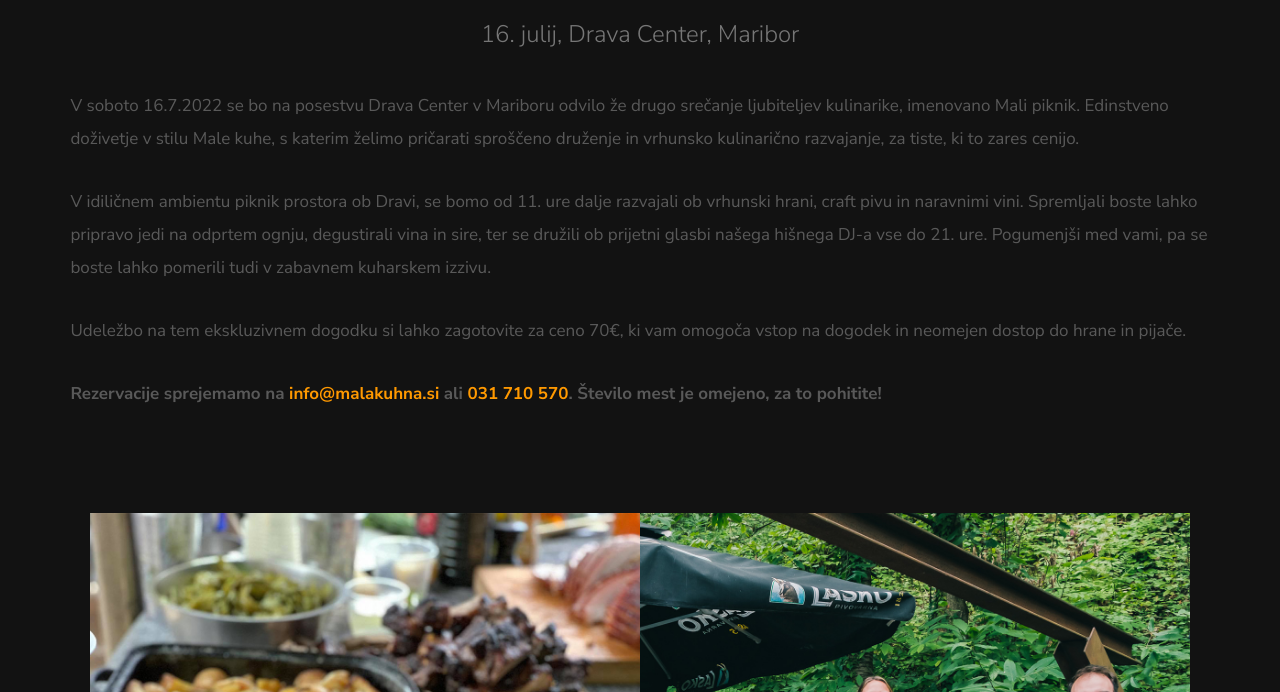
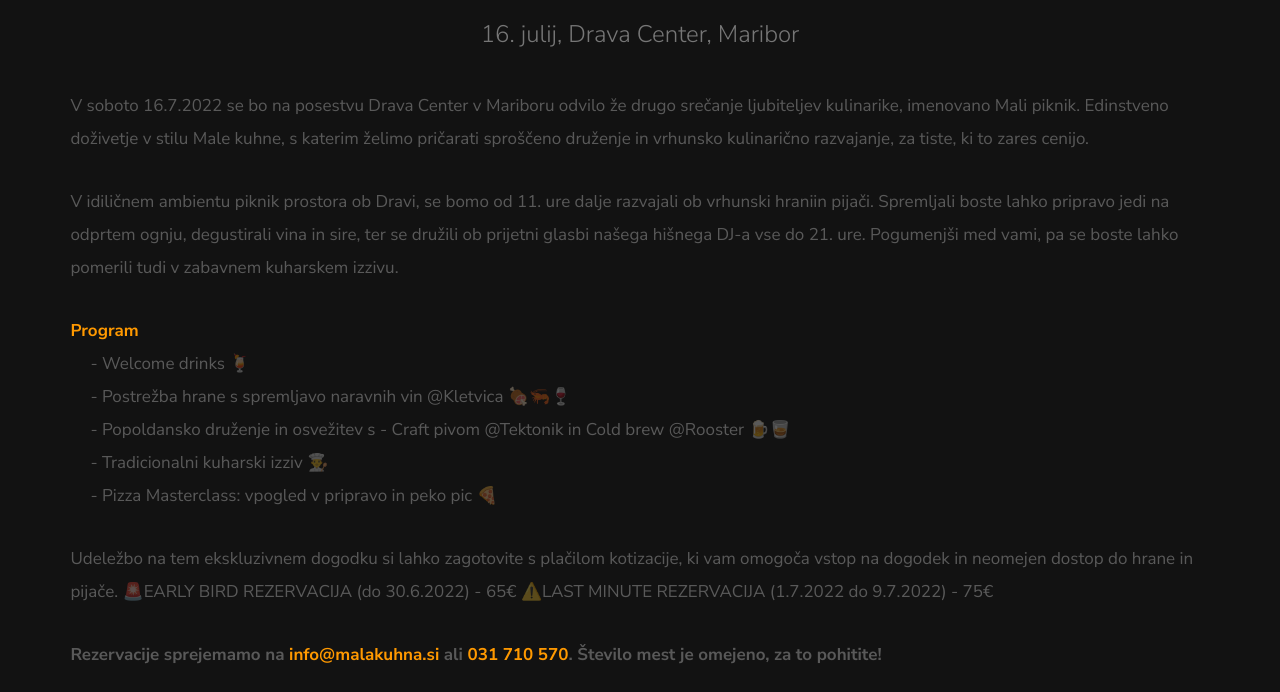
Before and after one commit to vido13/vido13.github.io, a plain HTML site: page piknik.html in a window 1280 px wide. Shown: the part 108-800 px from the top of the page. Drawn offline with Linux system fonts and the light colour scheme.

Commit message:
mp dodan

```diff
--- a/piknik.html
+++ b/piknik.html
@@ -5,8 +5,8 @@
     <!--- basic page needs
     ================================================== -->
     <meta charset="utf-8">
-    <title>Mala Kuhna - Digitalne vsebine in kulinarična doživetja</title>
-    <meta name="description" content="Specializirana medijska produkcija z večletnimi izkušnjami kulinaričnega ustvarjanja in video produkcije. Spremenimo vašo zgodbo v estetsko dovršene, dinamične in vizualno atraktivne vsebine, ki se bodo dotaknile čustev vašega občinstva.">
+    <title>Mali Piknik - Drava center, 16.7.2022</title>
+    <meta name="description" content="Edinstveno doživetje v stilu Male kuhne, s katerim želimo pričarati sproščeno druženje in vrhunsko kulinarično razvajanje">
     <meta name="author" content="Mala Kuhna Studio">
 
     <!-- mobile specific metas
@@ -71,13 +71,23 @@
             <div class="row">
 
                 <p>
-                    V soboto 16.7.2022 se bo na posestvu Drava Center v Mariboru odvilo že drugo srečanje ljubiteljev kulinarike, imenovano Mali piknik. Edinstveno doživetje v stilu Male kuhe, s katerim želimo pričarati sproščeno druženje in vrhunsko kulinarično razvajanje, za tiste, ki to zares cenijo.
+                    V soboto 16.7.2022 se bo na posestvu Drava Center v Mariboru odvilo že drugo srečanje ljubiteljev kulinarike, imenovano Mali piknik. Edinstveno doživetje v stilu Male kuhne, s katerim želimo pričarati sproščeno druženje in vrhunsko kulinarično razvajanje, za tiste, ki to zares cenijo.
                 </p>
                 <p>
-                    V idiličnem ambientu piknik prostora ob Dravi, se bomo od 11. ure dalje razvajali ob vrhunski hrani, craft pivu in naravnimi vini. Spremljali boste lahko pripravo jedi na odprtem ognju, degustirali vina in sire, ter se družili ob prijetni glasbi našega hišnega DJ-a vse do 21. ure. Pogumenjši med vami, pa se boste lahko pomerili tudi v zabavnem kuharskem izzivu.
+                    V idiličnem ambientu piknik prostora ob Dravi, se bomo od 11. ure dalje razvajali ob vrhunski hraniin pijači. Spremljali boste lahko pripravo jedi na odprtem ognju, degustirali vina in sire, ter se družili ob prijetni glasbi našega hišnega DJ-a vse do 21. ure. Pogumenjši med vami, pa se boste lahko pomerili tudi v zabavnem kuharskem izzivu.
                 </p>
+                <dl>
+                    <dt><strong>Program</strong></dt>
+                        <dd>- Welcome drinks 🍹</dd>
+                        <dd>- Postrežba hrane s spremljavo naravnih vin @Kletvica 🍖🦐🍷</dd>
+                        <dd>- Popoldansko druženje in osvežitev s - Craft pivom @Tektonik in Cold brew @Rooster 🍺🥃</dd>
+                        <dd>- Tradicionalni kuharski izziv 👨‍🍳</dd>
+                        <dd>- Pizza Masterclass: vpogled v pripravo in peko pic 🍕</dd>
+                </dl>
                 <p>
-                    Udeležbo na tem ekskluzivnem dogodku si lahko zagotovite za ceno 70€, ki vam omogoča vstop na dogodek in neomejen dostop do hrane in pijače.
+                    Udeležbo na tem ekskluzivnem dogodku si lahko zagotovite s plačilom kotizacije, ki vam omogoča vstop na dogodek in neomejen dostop do hrane in pijače.
+🚨EARLY BIRD REZERVACIJA (do 30.6.2022) - 65€
+⚠️LAST MINUTE REZERVACIJA (1.7.2022 do 9.7.2022) - 75€
                 </p>
                 <p><strong>
                     Rezervacije sprejemamo na <a href="mailto:info@malakuhna.si"> info@malakuhna.si</a> ali <a>031 710 570</a>. Število mest je omejeno, za to pohitite!
```
